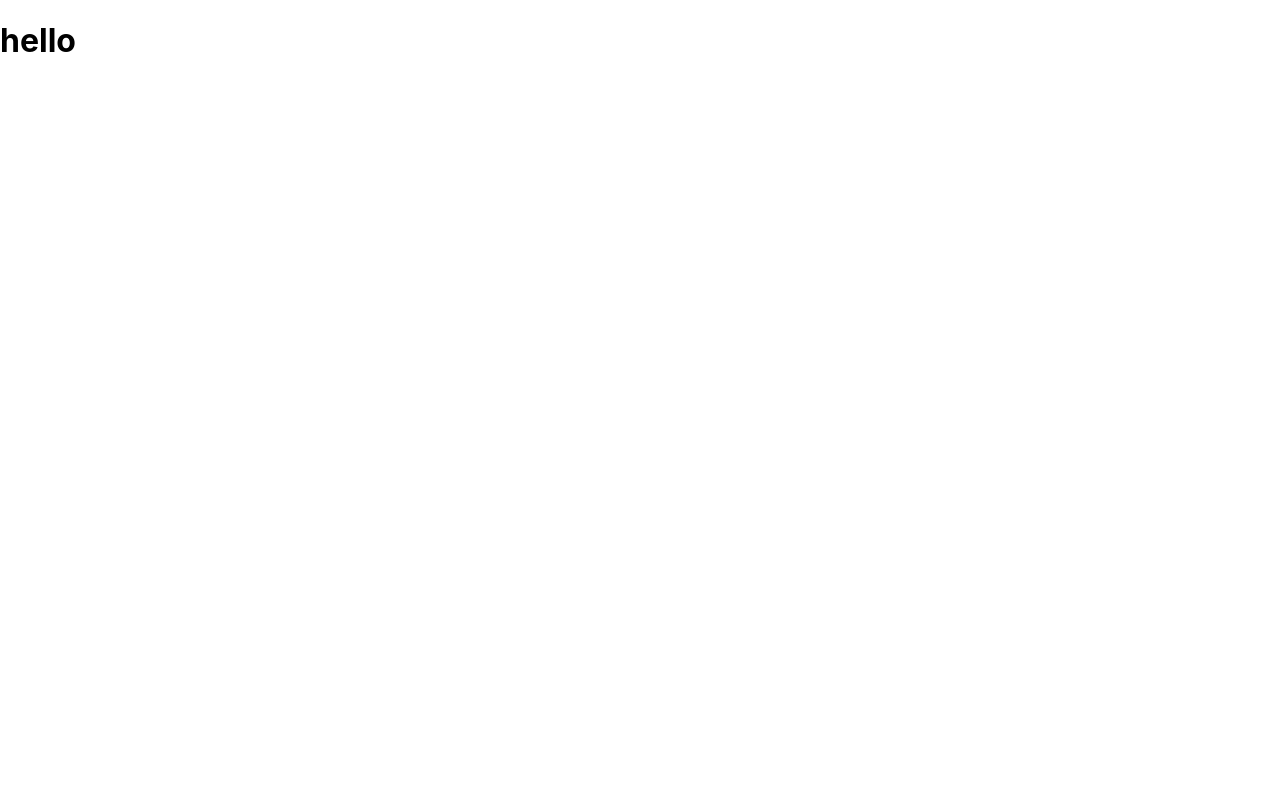
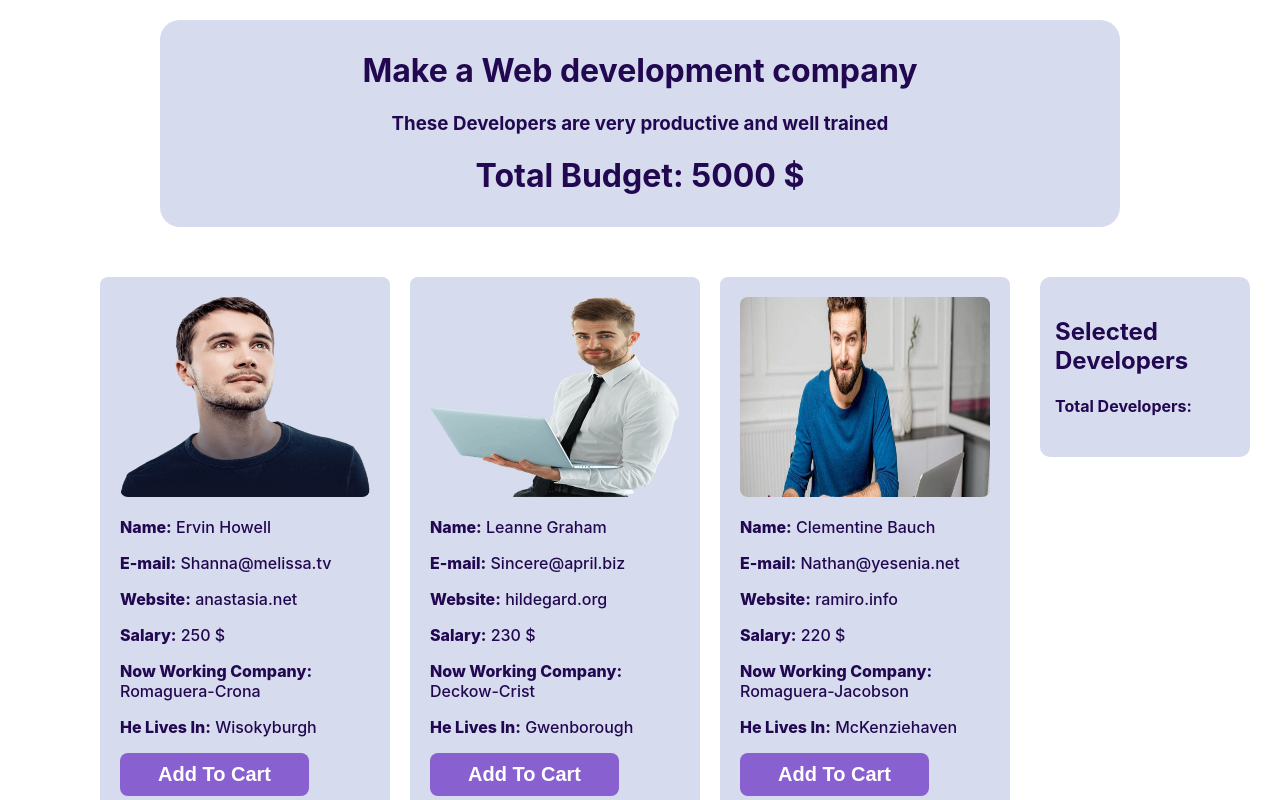
Before and after one commit to F-abubakar24/react-assignment8-developers, a React (Create React App) app: page / in a window 1280 px wide. Shown: the top 800 px of the page. Built offline with nearby package versions, Linux system fonts and the light colour scheme.

Commit message:
before button work

```diff
--- a/public/index.html
+++ b/public/index.html
@@ -24,7 +24,7 @@
       work correctly both with client-side routing and a non-root public URL.
       Learn how to configure a non-root public URL by running `npm run build`.
     -->
-    <title>React App</title>
+    <title>Well Developers</title>
   </head>
   <body>
     <noscript>You need to enable JavaScript to run this app.</noscript>
--- a/src/App.css
+++ b/src/App.css
@@ -1,3 +1,7 @@
+body{
+  margin: 0px;
+  padding: 0px;
+}
 .App {
   text-align: center;
 }
--- a/src/App.js
+++ b/src/App.js
@@ -1,9 +1,12 @@
 import './App.css';
+import Body from './components/Body/Body';
+import Header from './components/Header/Header';
 
 function App() {
   return (
     <div>
-      <h1>hello</h1>
+      <Header></Header>
+      <Body></Body>
     </div>
   );
 }
--- /dev/null
+++ b/src/components/Body/Body.css
@@ -0,0 +1,18 @@
+.developers-container {
+    display: grid;
+    grid-template-columns: 3fr 1fr;
+}
+
+.developers {
+    display: grid;
+    grid-template-columns: repeat(3, 1fr);
+    grid-row-gap: 10px;
+    grid-column-gap: 20px;
+    margin-right: 30px;
+    margin-left: 100px;
+    margin-top: 50px;
+}
+
+/* .selected-developers{
+
+} */
--- /dev/null
+++ b/src/components/Body/Body.js
@@ -0,0 +1,30 @@
+import React, { useEffect, useState } from "react";
+import Cart from "../Cart/Cart";
+import Developers from "../Developers/Developers";
+import "./Body.css";
+
+const Body = () => {
+    const [developers, setDevelopers] = useState([]);
+    useEffect(() => {
+        fetch("./developers.json")
+            .then((res) => res.json())
+            .then((data) => setDevelopers(data));
+    }, []);
+
+    const [cart, setCart] = useState([]);
+
+    return (
+        <div className="developers-container">
+            <div className="developers">
+                {developers.map((developer) => (
+                    <Developers developer={developer}></Developers>
+                ))}
+            </div>
+            <div className="selected-developers">
+                <Cart></Cart>
+            </div>
+        </div>
+    );
+};
+
+export default Body;
--- /dev/null
+++ b/src/components/Cart/Cart.css
@@ -0,0 +1,11 @@
+.cart-wrapper {
+    margin-top: 50px;
+    margin-right: 30px;
+    position: sticky;
+    right: 50px;
+    top: 200px;
+    background-color: #d6dbed;
+    color: #220851;
+    padding: 20px 15px;
+    border-radius: 10px;
+}
--- /dev/null
+++ b/src/components/Cart/Cart.js
@@ -0,0 +1,13 @@
+import React from "react";
+import "./Cart.css";
+
+const Cart = () => {
+    return (
+        <div className="cart-wrapper">
+            <h2>Selected Developers</h2>
+            <h4>Total Developers: </h4>
+        </div>
+    );
+};
+
+export default Cart;
--- /dev/null
+++ b/src/components/Developers/Developers.css
@@ -0,0 +1,31 @@
+.single-developers {
+    margin-bottom: 20px;
+    background-color: #d6dbed;
+    padding: 20px;
+    border-radius: 8px;
+}
+
+.pic {
+    text-align: center;
+}
+.pic img {
+    width: 250px;
+    height: 200px;
+    border-radius: 8px;
+}
+.info {
+    color: #220851;
+    font-weight: 500;
+}
+.info p span {
+    font-weight: 800;
+}
+.cart-btn {
+    border: none;
+    background-color: #8860D0;
+    padding: 10px 38px;
+    border-radius: 8px;
+    font-weight: 700;
+    color: white;
+    font-size: 20px;
+}
--- /dev/null
+++ b/src/components/Developers/Developers.js
@@ -0,0 +1,25 @@
+import React from 'react';
+import './Developers.css';
+
+const Developers = (props) => {
+    console.log(props.developer)
+    const {pic, name, email, website, salary, company_name, city} = props.developer;
+    return (
+        <div className="single-developers">
+            <div className="pic">
+                <img src={pic} alt="" />
+            </div>
+            <div className="info">
+                <p><span>Name:</span> {name}</p>
+                <p><span>E-mail:</span> {email}</p>
+                <p><span>Website:</span> {website}</p>
+                <p><span>Salary:</span> {salary} $</p>
+                <p><span>Now Working Company:</span> {company_name}</p>
+                <p><span>He Lives In:</span> {city}</p>
+                <button className="cart-btn">Add To Cart</button>
+            </div>
+        </div>
+    );
+};
+
+export default Developers;
--- a/src/components/Header/Header.css
+++ b/src/components/Header/Header.css
@@ -0,0 +1,11 @@
+
+.heading-container{
+    text-align: center;
+    color: #220851;
+    background-color: #d6dbed;
+    padding: 10px 0px;
+    margin: 0px auto;
+    width: 75%;
+    margin-top: 20px;
+    border-radius: 20px;
+}
--- a/src/components/Header/Header.js
+++ b/src/components/Header/Header.js
@@ -1,10 +1,12 @@
-import React from 'react';
-import './Header.css';
+import React from "react";
+import "./Header.css";
 
 const Header = () => {
     return (
-        <div>
-
+        <div className="heading-container">
+            <h1 className="heading">Make a Web development company</h1>
+            <h3>These Developers are very productive and well trained</h3>
+            <h1 className="budget">Total Budget: 5000 $</h1>
         </div>
     );
 };
```
